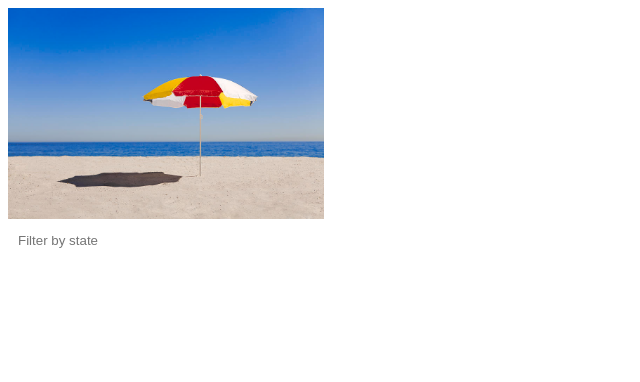
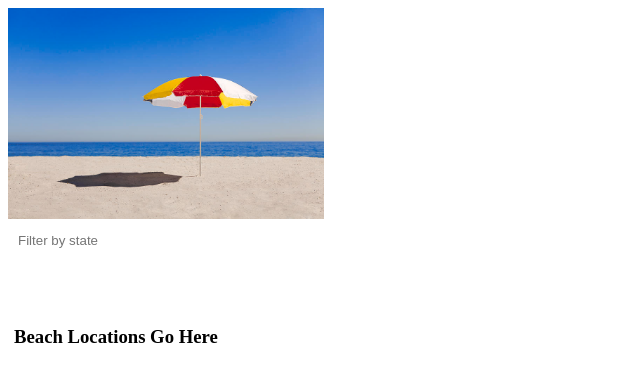
Before and after one commit to nicholasjamessmith/beaches, an Angular app: page / in a window 1280 px wide. Shown: the top 382 px of the page, without its empty margins (0-640 px from the left). Built offline with nearby package versions, Linux system fonts and the light colour scheme.

Commit message:
added BeachLocationComponent

```diff
--- /dev/null
+++ b/src/app/beach-location/beach-location.component.html
@@ -0,0 +1 @@
+<p>beach-location works!</p>
--- /dev/null
+++ b/src/app/beach-location/beach-location.component.ts
@@ -0,0 +1,47 @@
+import { Component } from '@angular/core';
+
+@Component({
+  selector: 'app-beach-location',
+  standalone: true,
+  imports: [],
+  //templateUrl: './beach-location.component.html',
+  //styleUrl: './beach-location.component.css',\
+  template: `
+    <h1>Beach Locations Go Here</h1>
+  `,
+  styles: `
+    .listing {
+      background: var(--accent-color);
+      border-radius: 30px;
+      padding-bottom: 30px;
+    }
+    .listing-heading {
+      color: var(--primary-color);
+      padding: 10px 20px 0 20px;
+    }
+    .listing-photo {
+      height: 250px;
+      width: 100%;
+      object-fit: cover;
+      border-radius: 30px 30px 0 0;
+    }
+    .listing-location {
+      padding: 10px 20px 20px 20px;
+    }
+    .listing-location::before {
+      content: url("/assets/location-pin.svg") / "";
+    }
+    section.listing a {
+      padding-left: 20px;
+      text-decoration: none;
+      color: var(--primary-color);
+    }
+    section.listing a::after {
+      content: "\x83";
+      margin-left: 5px;
+    }
+  `
+})
+export class BeachLocationComponent {
+
+}
--- a/src/app/home/home.component.ts
+++ b/src/app/home/home.component.ts
@@ -1,17 +1,21 @@
 import { Component } from '@angular/core';
 import { CommonModule } from '@angular/common'
+import { BeachLocationComponent } from '../beach-location/beach-location.component'
 
 
 @Component({
   selector: 'app-home',
   standalone: true,
-  imports: [],
+  imports: [CommonModule, BeachLocationComponent],
   template: `
     <section>
       <form>
         <input type="text" placeholder="Filter by state" />
         <button class="primary" type="button">Search</button>
       </form>
+    </section>
+    <section class="results">
+      <app-beach-location></app-beach-location>
     </section>
   `,
   //templateUrl: './home.component.html',
```
Also changed, not shown: src/app/beach-location/beach-location.component.css (added), 1 other file (tests, documents, lock files or other folders).
